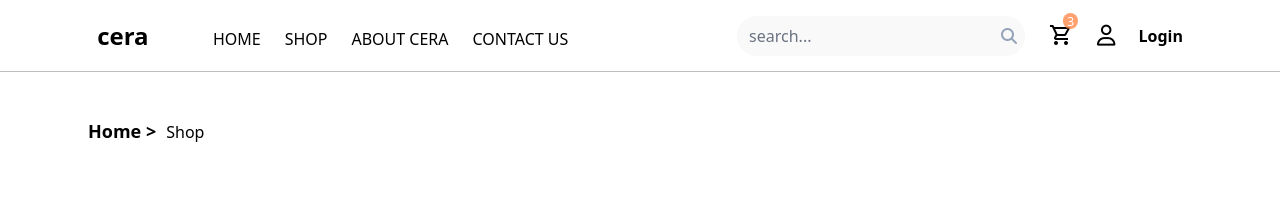
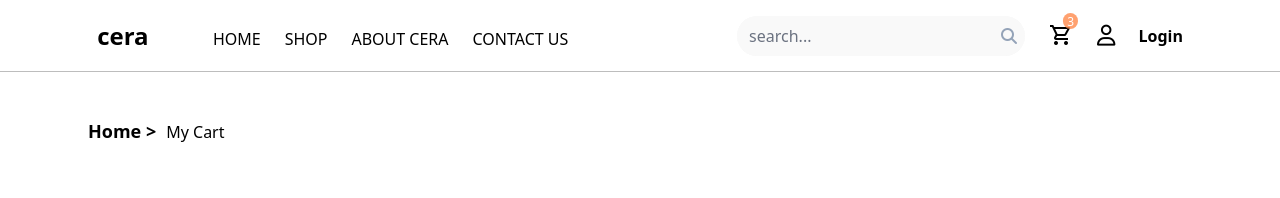
Before and after one commit to prachaya-orr/cera-project, a React (Create React App) app: page /cart in a window 1280 px wide. Shown: the top 198 px of the page. Built offline with nearby package versions, Linux system fonts and the light colour scheme; a web font is replaced by a local one.

Commit message:
fixed Import CartPage

```diff
--- a/src/pages/CartPage.jsx
+++ b/src/pages/CartPage.jsx
@@ -9,7 +9,7 @@ function ProductPage() {
     <div className="flex flex-col items-start p-0 gap-[48px] w-[100vw] mt-12 mb-[108px]">
       <div className="flex flex-row items-start py-0 px-[88px] gap-[10px]">
         <p className="lg-subtitle-1">Home &gt;</p>
-        <p>Shop</p>
+        <p>My Cart</p>
       </div>
       <div className="flex flex-col items-start p-0 gap-6 w-[100vh]">
         <div className="flex flex-col items-center p-0 gap-[108px] w-[100vw]">
--- a/src/routes/Router.js
+++ b/src/routes/Router.js
@@ -10,7 +10,7 @@ import ContactUsPage from '../pages/ContactUsPage';
 import HomePage from '../pages/HomePage';
 import LoginPage from '../pages/LoginPage';
 import ShopPage from '../pages/ShopPage';
-import CartPage from '../pages/ShopPage';
+import CartPage from '../pages/CartPage';
 import Wishlist from '../pages/Wishlist';
 import AddProductPage from '../pages/Admin/AddProductPage';
 import ProductPage from '../pages/ProductPage';
```
